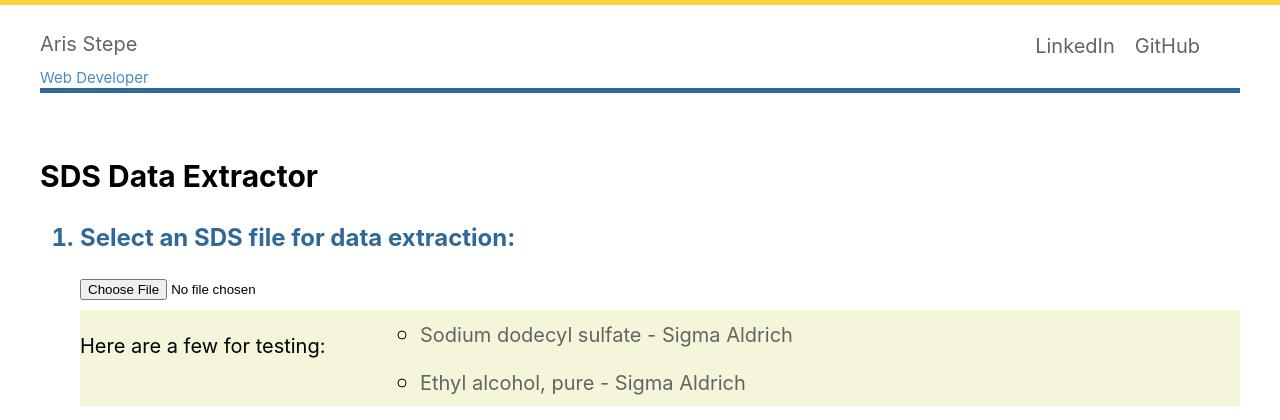
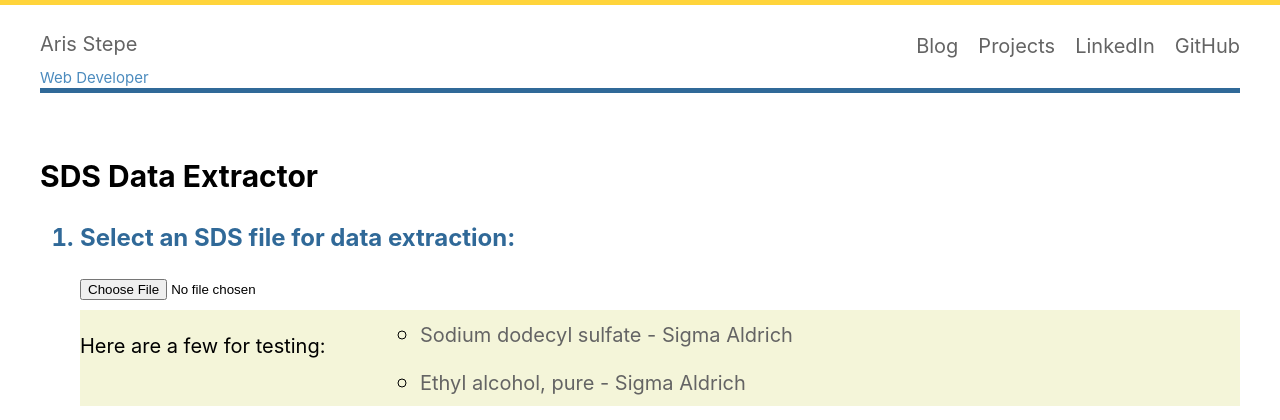
Before and after one commit to astepe/ari-blog, a Flask app: page /projects/submit_sds in a window 1280 px wide. Shown: the top 420 px of the page. Run offline with Flask 2, Linux system fonts and the light colour scheme; some libraries are stand-ins or nearby versions.

Commit message:
adjusted line breaks

```diff
--- a/blog/blog/blog_filter.py
+++ b/blog/blog/blog_filter.py
@@ -68,8 +68,8 @@ class Filter():
                         False: '</p><hr /><p>',
                     },
                     'line_break': {
-                        True: '</p><br /><p>',
-                        False: '</p><br /><p>',
+                        True: '</p><p>',
+                        False: '</p><p>',
                     },
                     'escape': {
                         True: '',
--- a/blog/templates/index.html
+++ b/blog/templates/index.html
@@ -8,7 +8,7 @@
 {% block content %}
 <div class="introduction">
     <div><p>Hi, I'm a web developer living in New York.</p>
-    <p>I build backend web services and APIs.</p></div>
+    <p>I build backend web services and web APIs.</p></div>
     <div style="align-items: center; font-size: 25px;"><blockquote><div class="quote-bar"></div>“It is impossible for a man to learn what he thinks he already knows.”<br> ― Epictetus</blockquote></div>
 </div>
 {% endblock %}
--- a/blog/templates/projects.html
+++ b/blog/templates/projects.html
@@ -9,6 +9,7 @@
 <div class="projects">
   <div>
     <h1>Under Construction</h1>
+    <p>For now, check out my <a href="{{url_for('projects.submit_sds')}}">SDS Extractor</a>!</p>
     <p>I can't wait for the big reveal!</p>
     <img class="projects-image" src="https://images.freeimages.com/images/large-previews/7a4/steel-rebar-1189002.jpg" alt="Construction">
   </div>
--- a/blog/templates/sds_parser_form.html
+++ b/blog/templates/sds_parser_form.html
@@ -101,6 +101,11 @@ function selectAll() {
 </style>
 {% endblock %}
 
+{% block current %}
+  <div class="navlink"><a href="{{url_for('blog.view_blog')}}">Blog</a></div>
+  <div class="navlink"><a href="{{url_for('projects.view_projects')}}">Projects</a></div>
+{% endblock %}
+
 {% block content %}
 <form method="POST" enctype='multipart/form-data'>
   {{form.hidden_tag()}}
```
